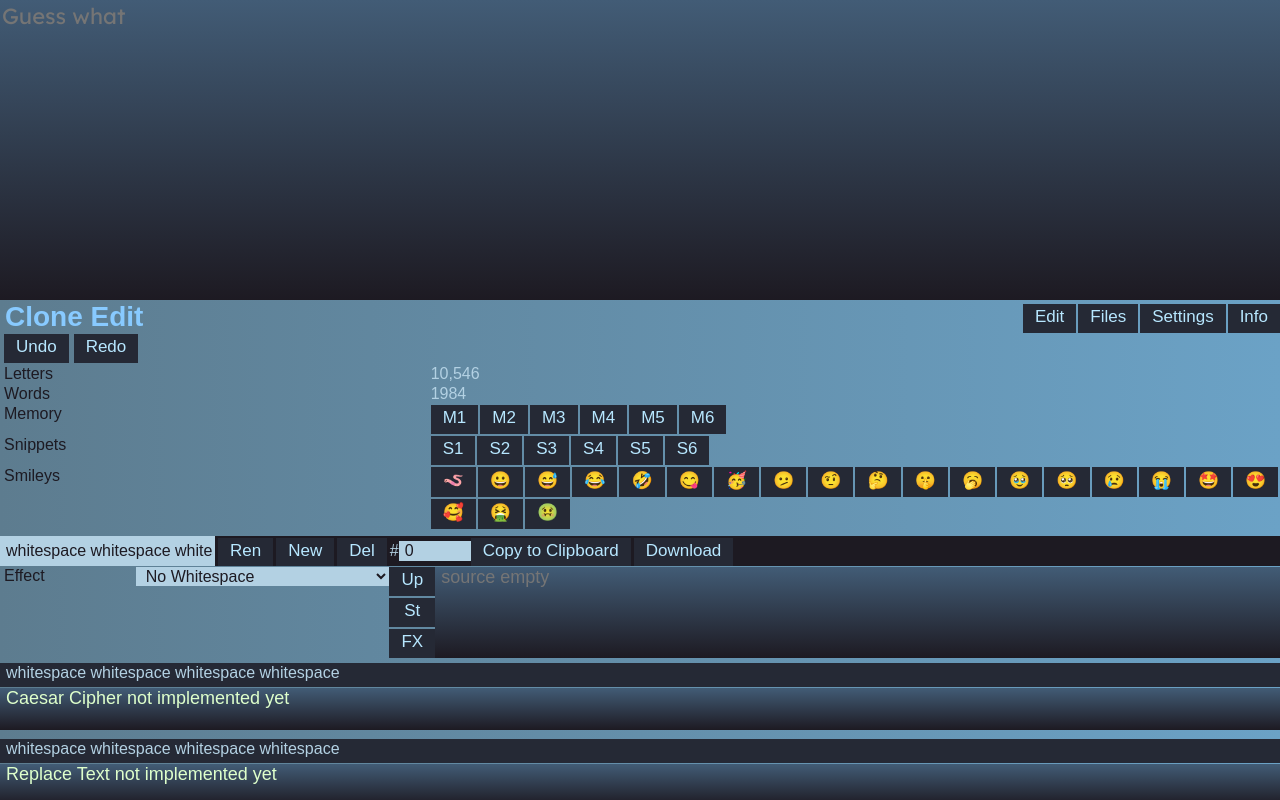
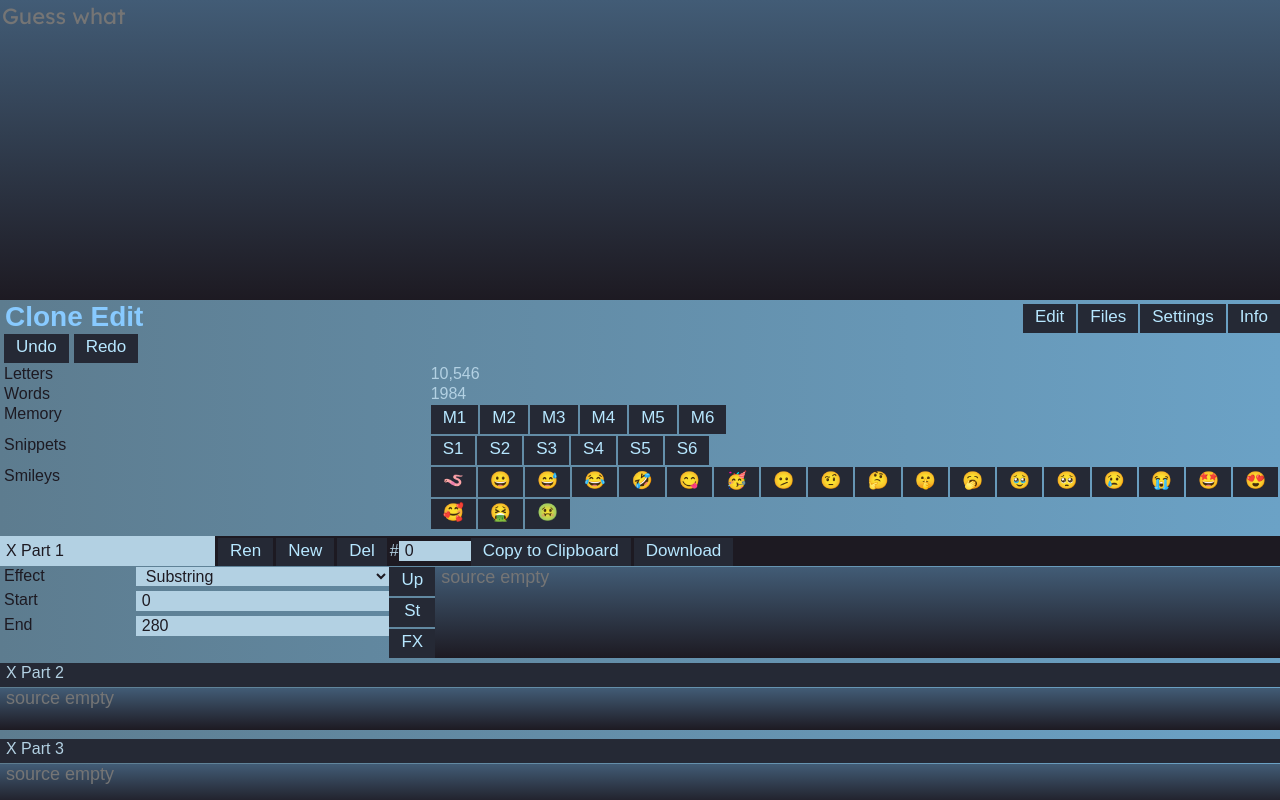
Before and after one commit to S0urcemaster/cloneedit, a Next.js app: page /cloneedit/ in a window 1280 px wide. Shown: the top 800 px of the page. Built offline with nearby package versions, Linux system fonts and the light colour scheme; a web font is replaced by a local one.

Commit message:
x/bsky example

```diff
--- a/app/clones.tsx
+++ b/app/clones.tsx
@@ -6,12 +6,11 @@ import { TabBar } from '../components/TabBar'
 import { effects } from './constants'
 
 
-function Controller() {
-	const { settings, selectedClone } = useCloneEditContext()
-
+function Controller({ clone }: { clone: CloneModel }) {
+	const { settings } = useCloneEditContext()
 	return (
 		<div style={{ height: 30, overflow: 'hidden', padding: '0px 0px 0px 0px', backgroundColor: settings.darkColor, marginBottom: 1 }}>
-			<input style={{ marginRight: 3, height: '100%' }} type='text' value={selectedClone.name} />
+			<input style={{ marginRight: 3, height: '100%' }} type='text' value={clone.name} />
 			<button style={{ marginRight: 3 }}>Ren</button>
 			<button style={{ marginRight: 3 }}>New</button>
 			<button style={{ marginRight: 3 }}>Del</button>
@@ -42,9 +41,9 @@ function Clone({ clone }: { clone: CloneModel }) {
 	return (
 		<div>
 			{clone.id === selectedClone.id ?
-				<Controller /> :
+				<Controller clone={clone} /> :
 				<div style={{ height: 25, overflow: 'hidden', padding: '0px 0px 0px 0px' }}>
-					<input style={{ marginRight: 3, width: '100%', backgroundColor: settings.buttonColor, color: settings.brightColor, paddingBottom: 5 }} type='text' value={selectedClone.name} />
+					<input style={{ marginRight: 3, width: '100%', backgroundColor: settings.buttonColor, color: settings.brightColor, paddingBottom: 5 }} type='text' value={clone.name} />
 				</div>
 			}
 			<div className='clonesGridDirection' style={{ display: clone.id === selectedClone.id ? 'grid' : 'block' }}>
--- a/app/constants.tsx
+++ b/app/constants.tsx
@@ -65,7 +65,7 @@ export const effects: Record<string, Effect> = {
 	},
 	[SUBSTRING_EFFECT]: {
 		name: 'Substring',
-		params: [{ name: 'Start' }, { name: 'End' }],
+		params: [{ name: '[Start' }, { name: ']End' }],
 		update: (text: string, start: EffectParam, end: EffectParam) => {
 			console.log('update substring', text, start, end)
 			const startIndex = parseInt(start.value, 10);
@@ -82,7 +82,7 @@ export const effects: Record<string, Effect> = {
 export const defaultState: App = {
 	documents: [
 		{
-			name: 'Default',
+			name: 'X and Bluesky',
 			folderName: 'User',
 			editor: {
 				text: '',
@@ -92,28 +92,52 @@ export const defaultState: App = {
 			clones: [
 				{
 					id: 1,
-					name: 'whitespace whitespace whitespace whitespace ',
+					name: 'X Part 1',
 					source: 0,
-					effect: effects[NO_WHITESPACE_EFFECT]
+					effect: {
+						...effects[SUBSTRING_EFFECT], params: [{ name: 'Start', value: '0' }, { name: 'End', value: '280' }]
+					},
 				},
 				{
 					id: 2,
-					name: 'blackspace blackspace blackspace ',
+					name: 'X Part 2',
 					source: 0,
-					effect: effects[CAESAR_EFFECT]
+					effect: {
+						...effects[SUBSTRING_EFFECT], params: [{ name: 'Start', value: '280' }, { name: 'End', value: '560' }]
+					},
 				},
 				{
 					id: 3,
-					name: 'blackspace blackspace blackspace ',
+					name: 'X Part 3',
 					source: 0,
-					effect: effects[REPLACE_TEXT_EFFECT]
+					effect: {
+						...effects[SUBSTRING_EFFECT], params: [{ name: 'Start', value: '560' }, { name: 'End', value: '840' }]
+					},
 				},
 				{
 					id: 4,
-					name: 'blackspace blackspace blackspace ',
+					name: 'Bluesky Part 1',
 					source: 0,
-					effect: effects[REPLACE_LIST_EFFECT]
-				}
+					effect: {
+						...effects[SUBSTRING_EFFECT], params: [{ name: 'Start', value: '0' }, { name: 'End', value: '300' }]
+					},
+				},
+				{
+					id: 5,
+					name: 'Bluesky Part 2',
+					source: 0,
+					effect: {
+						...effects[SUBSTRING_EFFECT], params: [{ name: 'Start', value: '300' }, { name: 'End', value: '600' }]
+					},
+				},
+				{
+					id: 6,
+					name: 'Bluesky Part 3',
+					source: 0,
+					effect: {
+						...effects[SUBSTRING_EFFECT], params: [{ name: 'Start', value: '600' }, { name: 'End', value: '900' }]
+					},
+				},
 			]
 		},
 		{
```
